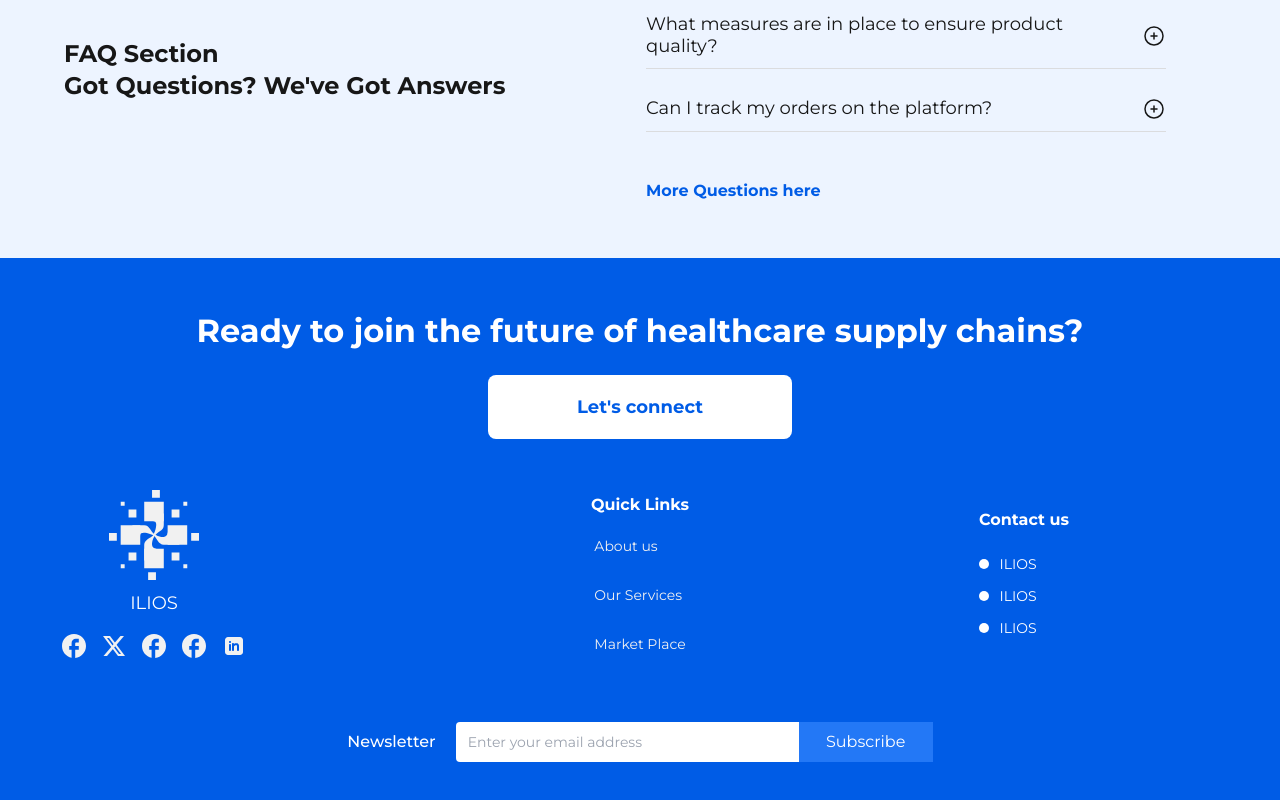
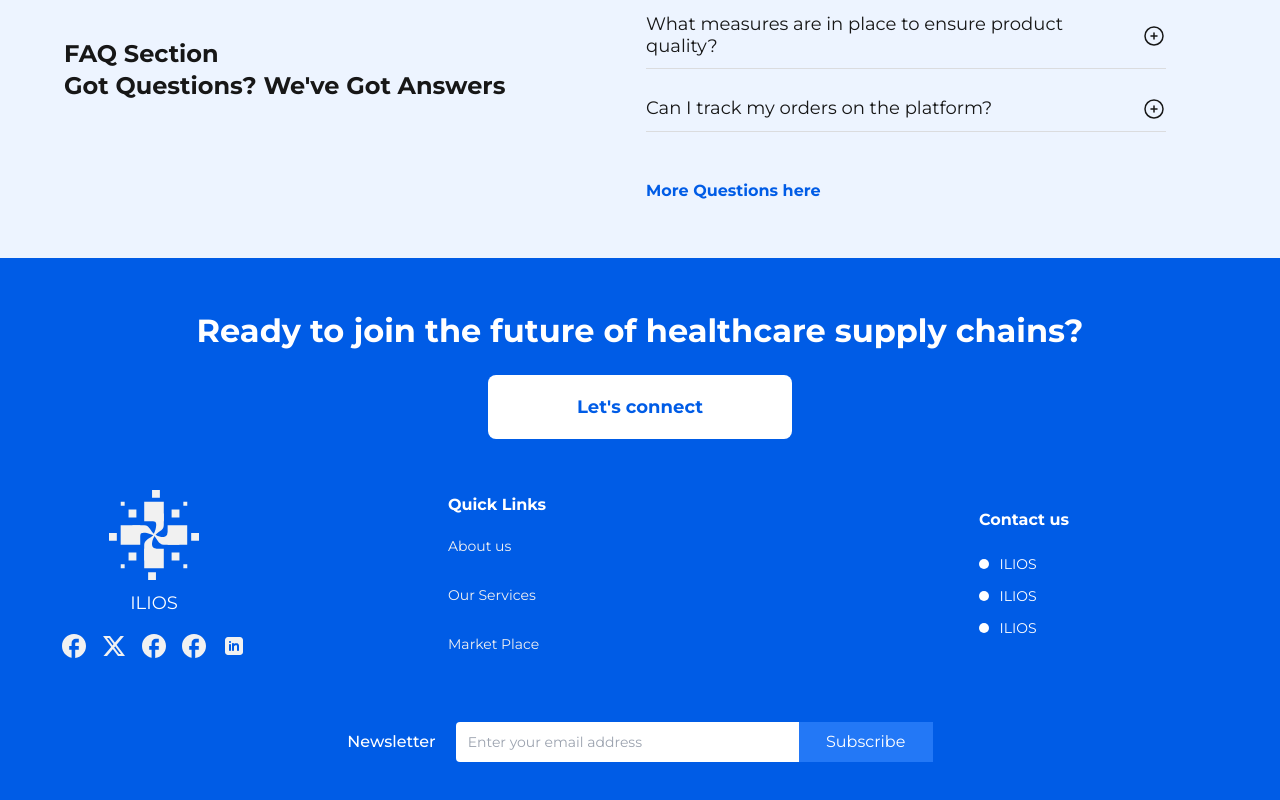
Before and after one commit to ilios91/ilios-fe, a Next.js app: page / in a window 1280 px wide. Shown: the part 3053-3853 px from the top of the page. Built offline with nearby package versions, Linux system fonts and the light colour scheme.

Commit message:
minor fix

```diff
--- a/src/components/layout/Footer.tsx
+++ b/src/components/layout/Footer.tsx
@@ -325,7 +325,7 @@ export default function Footer() {
             </div>
           </div>
 
-          <div className="w-full flex flex-col items-center || md:w-2/6 lg:items-star">
+          <div className="w-full flex flex-col items-center || md:w-2/6 lg:items-start">
             <h2 className="font-bold text-base leading-[19.5px] text-white mb-6"> Quick Links </h2>
             <ul className="flex flex-col gap-y-8 items-center text-sm font-normal text-[#F1F1F1] || md:items-start">
               <li className="leading-[17px]"> About us </li>
```
